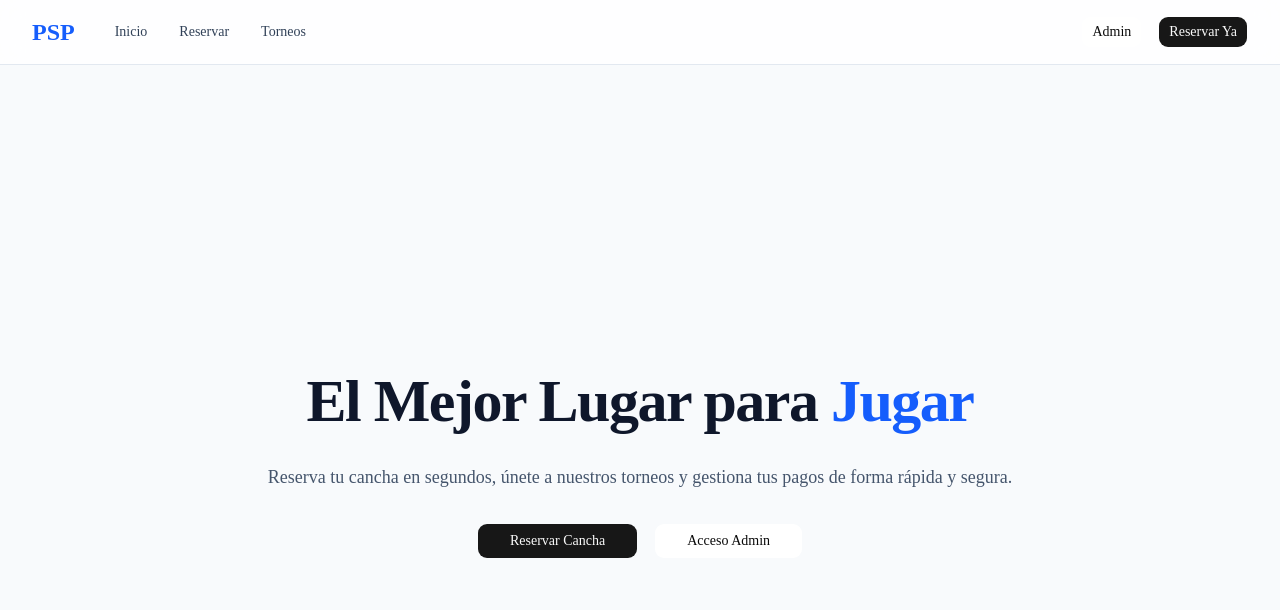
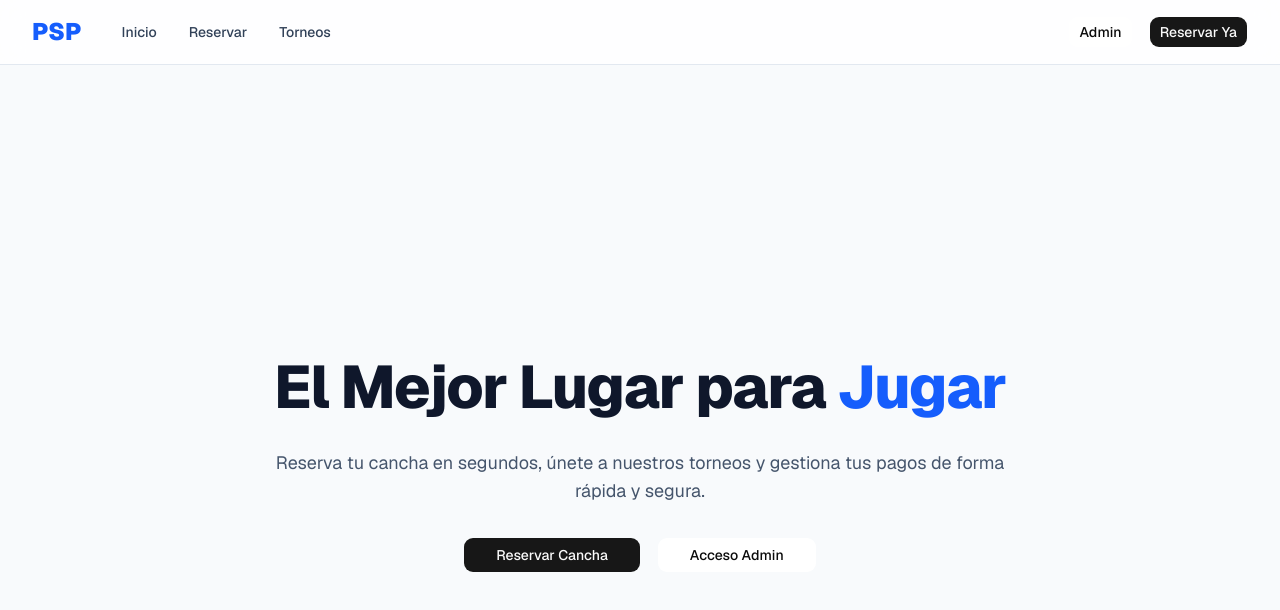
Before and after one commit to augustobx/psp, a Next.js app: page / in a window 1280 px wide. Shown: the top 610 px of the page. Built offline with nearby package versions, Linux system fonts and the light colour scheme.

Commit message:
Fix admin styling load and logout button behavior

```diff
--- a/src/app/globals.css
+++ b/src/app/globals.css
@@ -1,13 +1,12 @@
 @import "tailwindcss";
 @import "tw-animate-css";
-@import "shadcn/tailwind.css";
 
 @custom-variant dark (&:is(.dark *));
 
 @theme inline {
   --color-background: var(--background);
   --color-foreground: var(--foreground);
-  --font-sans: var(--font-sans);
+  --font-sans: var(--font-geist-sans);
   --font-mono: var(--font-geist-mono);
   --font-heading: var(--font-sans);
   --color-sidebar-ring: var(--sidebar-ring);
--- a/src/components/AdminSidebar.tsx
+++ b/src/components/AdminSidebar.tsx
@@ -1,7 +1,7 @@
 'use client';
 
 import Link from 'next/link';
-import { usePathname } from 'next/navigation';
+import { usePathname, useRouter } from 'next/navigation';
 import {
   LayoutDashboard,
   Map,
@@ -23,6 +23,7 @@ const navItems = [
 
 export default function AdminSidebar() {
   const pathname = usePathname();
+  const router = useRouter();
 
   return (
     <div className="flex h-full w-64 flex-col border-r border-slate-200 bg-white dark:border-slate-800 dark:bg-slate-950">
@@ -64,6 +65,8 @@ export default function AdminSidebar() {
           Configuración
         </Link>
         <button
+          type="button"
+          onClick={() => router.push('/')}
           className="flex w-full items-center rounded-md px-3 py-2 text-sm font-medium text-slate-700 hover:bg-red-50 hover:text-red-700 dark:text-slate-300 dark:hover:bg-red-900/20 dark:hover:text-red-400 transition-colors"
         >
           <LogOut className="mr-3 h-5 w-5 text-slate-400" />
```
